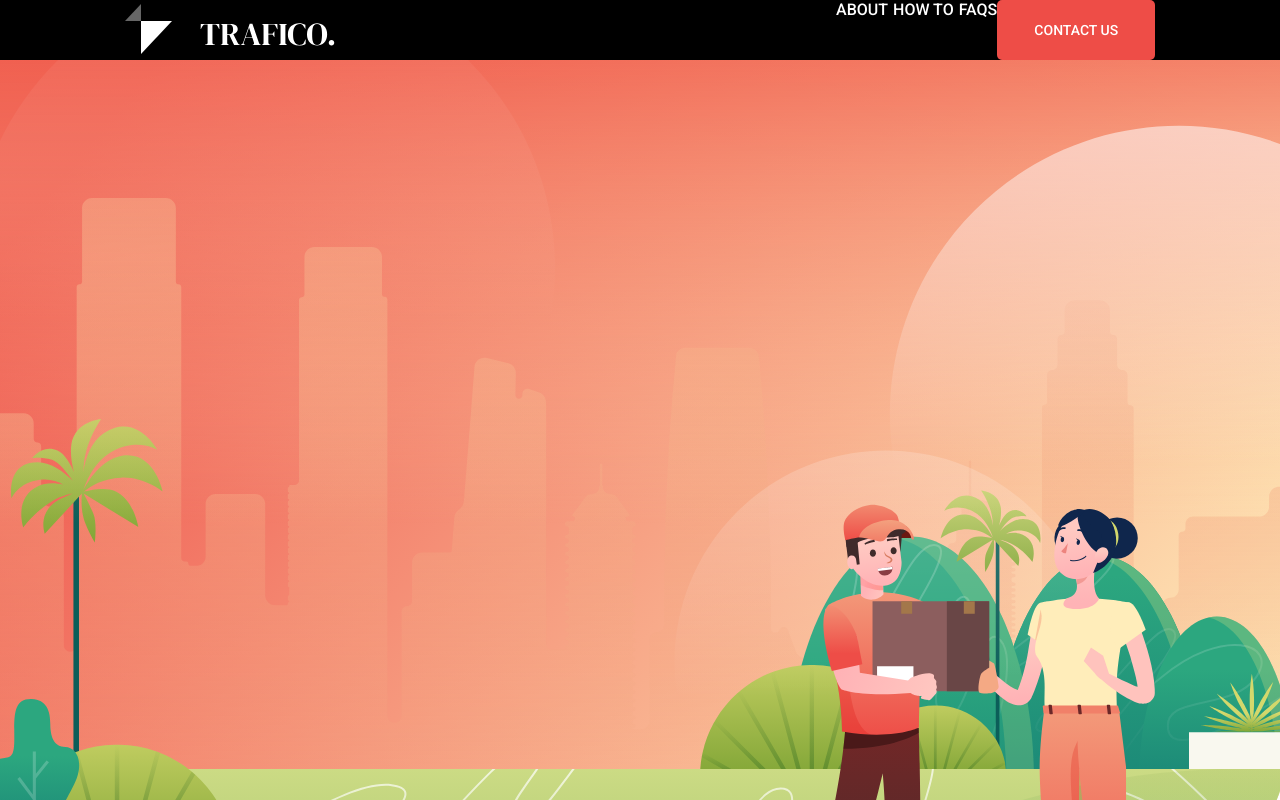
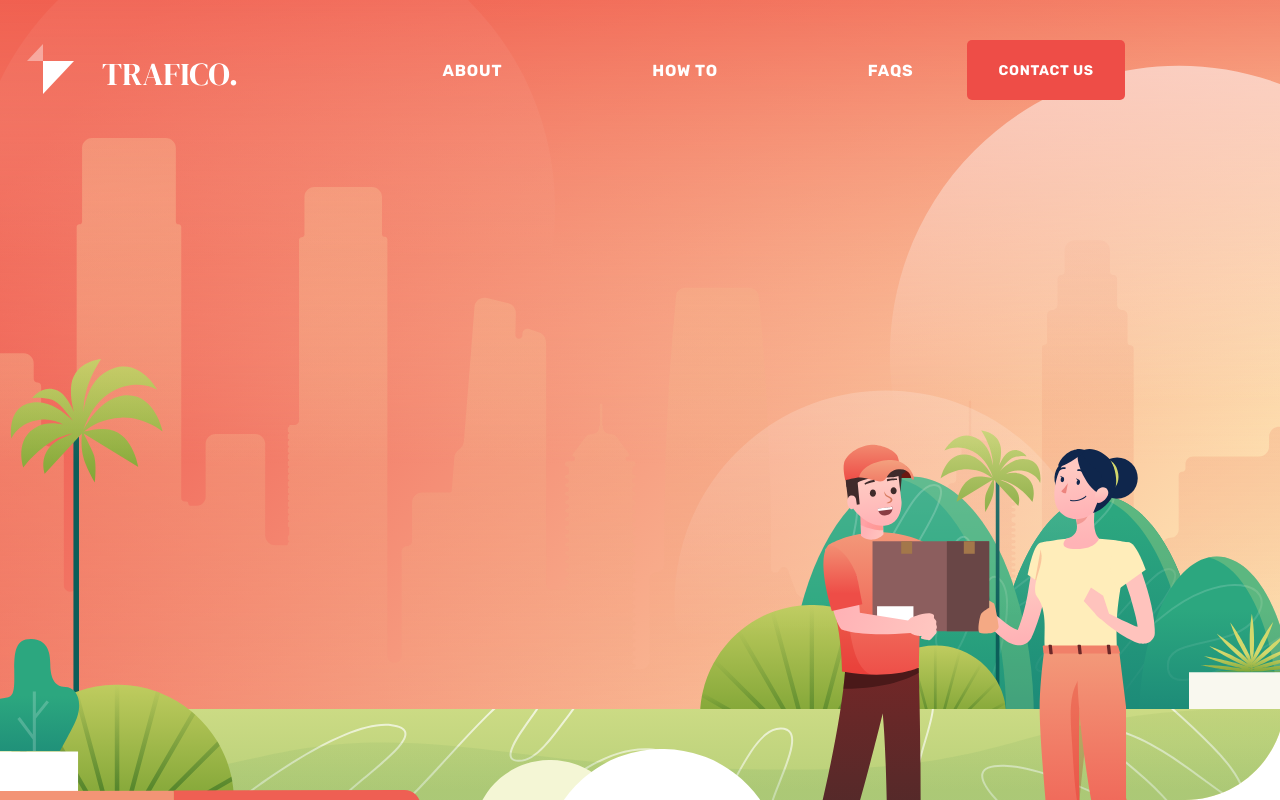
Before and after one commit to leoorlandin/traffic-landing-page, a React (Create React App) app: page / in a window 1280 px wide. Shown: the top 800 px of the page. Built offline with nearby package versions, Linux system fonts and the light colour scheme.

Commit message:
adjust header display//adjust PrimaryButton styles

```diff
--- a/public/index.html
+++ b/public/index.html
@@ -8,6 +8,8 @@
     <link href="https://fonts.googleapis.com/css2?family=Roboto:ital,wght@0,400;0,500;1,700&display=swap"
     rel="stylesheet">
 
+    <link href="https://fonts.googleapis.com/css2?family=Rubik:wght@400;500;700&display=swap" rel="stylesheet">
+
     <title>React App</title>
   </head>
   <body>
--- a/src/components/Header/index.js
+++ b/src/components/Header/index.js
@@ -15,8 +15,8 @@ const Header = () => {
         <a href="/">about</a>
         <a href="/">how to</a>
         <a href="/">faqs</a>
-        <PrimaryButton width={158} height={60} textContent="contact us"/>
       </S.HeaderLinks>
+      <PrimaryButton width={158} height={60} textContent="contact us" />
 
     </S.StyledUl>
   );
--- a/src/components/Header/styles.js
+++ b/src/components/Header/styles.js
@@ -2,8 +2,7 @@ import styled from 'styled-components';
 
 export const StyledUl = styled.ul`
 
-  min-width: 100%;
-  background: black;
+  min-width: 90%;
   display: flex;
   align-items: center;
   justify-content: space-around;
@@ -13,14 +12,16 @@ export const StyledUl = styled.ul`
 export const HeaderLinks = styled.div`
     display: flex;
     justify-content: space-around;
-    margin-left: 245px;
+    align-items: center;
 
   & a{
     color: #fff;
     text-transform: uppercase;
     font-size: 16px;
-    font-weight: 500;
+    font-weight: bold;
+    font-family: 'Rubik';
+    letter-spacing: 0.05em;
     text-decoration: none;
-    margin-left: 5px;
+    margin-left: 150px;
   }
 `;
--- a/src/components/PrimaryButton/styles.js
+++ b/src/components/PrimaryButton/styles.js
@@ -7,6 +7,8 @@ export const PrimaryButton = styled.button`
   height: ${({ height }) => `${height}px`};
   border-radius: 5px;
   border: none;
-  font-weight: 500;
+  font-weight: bold;
+  font-family: 'Rubik';
   text-transform: uppercase;
-`;
+  letter-spacing: 0.05em;
+  `;
--- a/src/pages/Home/index.js
+++ b/src/pages/Home/index.js
@@ -10,8 +10,8 @@ import Header from '../../components/Header';
 const Home = () => {
   return (
     <>
+      <S.MainBanner>
       <Header />
-      <S.MainBanner>
         <img src={Scene} alt="background banner" />
         <S.BannerContent>
           <h1>Elo</h1>
--- a/src/pages/Home/styles.js
+++ b/src/pages/Home/styles.js
@@ -3,9 +3,12 @@ import styled from 'styled-components';
 export const MainBanner = styled.div`
   min-height: auto;
 
-  & img {
-  position: sticky;
+
+  ul {
+    position: absolute;
+    top: 40px;
   }
+
 `;
 
 
```
